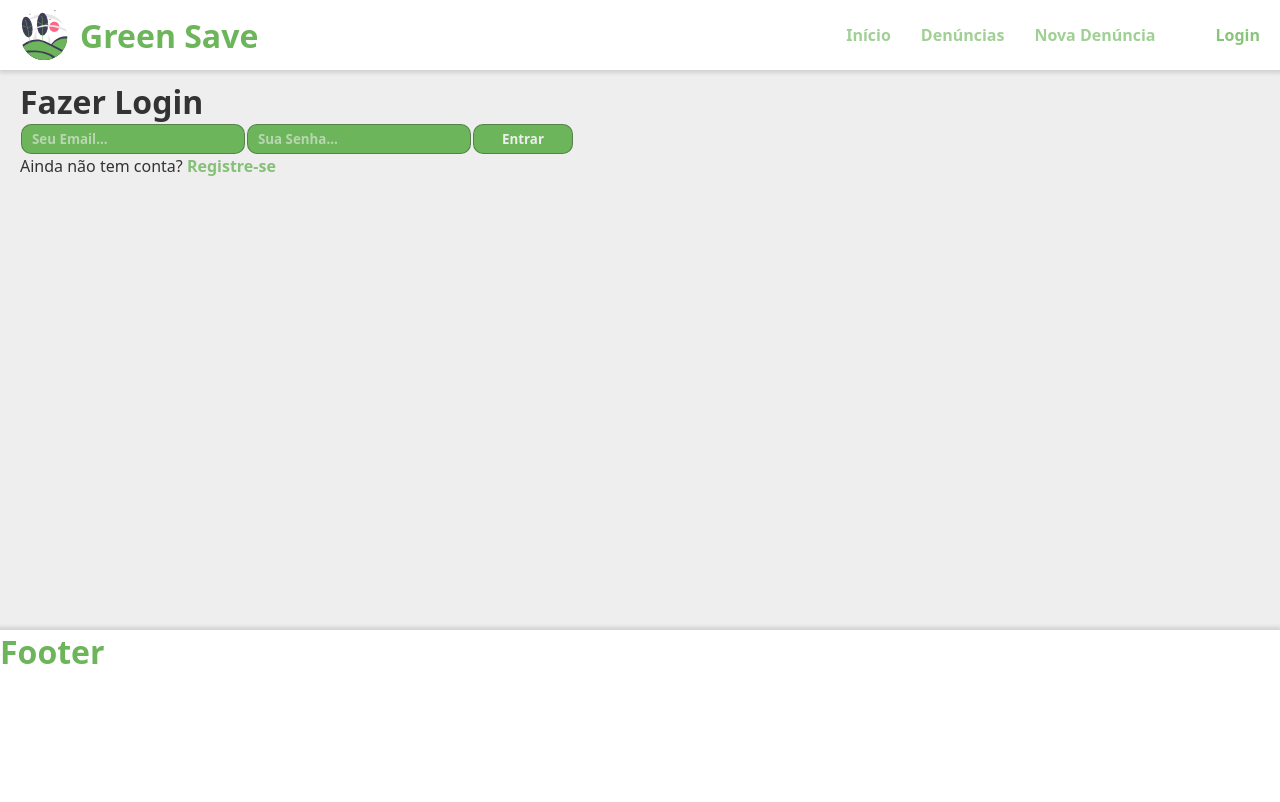
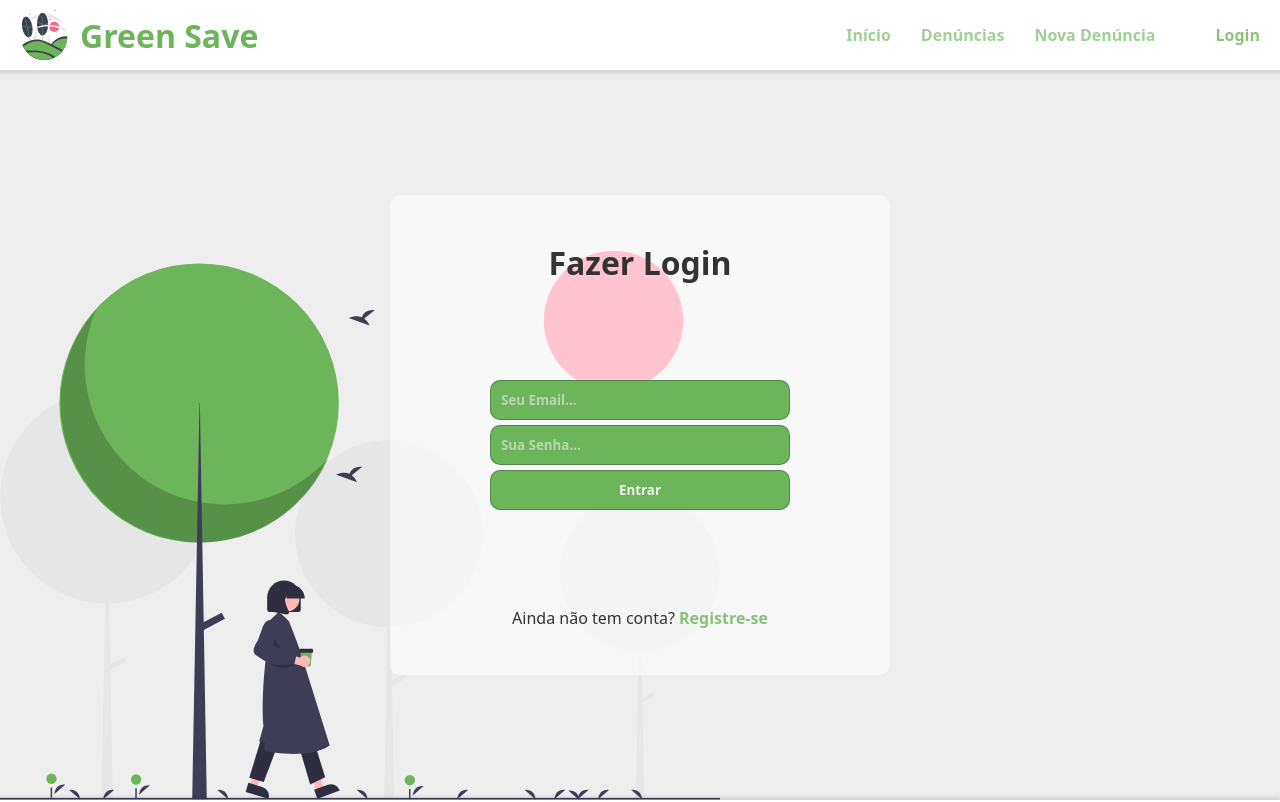
Before and after one commit to WillianM19/Selecao-02-2022-Pechinchou, a Next.js app: page /login in a window 1280 px wide. Shown: the top 802 px of the page. Built offline with nearby package versions, Linux system fonts and the light colour scheme.

Commit message:
Estilização da página de login

```diff
--- a/pages/login.js
+++ b/pages/login.js
@@ -33,14 +33,15 @@ export default function Login(){
 
     return(
         <main className={styles.login}>
+            <div className={styles.loginForm}>
                 <h1>Fazer Login</h1>
                 <form>
                     <input type="text" placeholder="Seu Email..." required onChange={(e) => setEmail(e.target.value)}></input>
                     <input type="password" placeholder="Sua Senha..." required onChange={(e) => setPassword(e.target.value)}></input>
                     <input type="submit" value="Entrar" onClick={iniciarSessao}></input>
                 </form>
-
                 <p>Ainda não tem conta? <Link href="/cadastro"><a>Registre-se</a></Link></p>
+            </div>
         </main>
     )
 }
--- a/styles/Login.module.css
+++ b/styles/Login.module.css
@@ -1,4 +1,32 @@
 .login {
     padding: 10px 20px;
-    min-height: 70vh;
+    min-height: calc(100vh - 70px);
+
+    display: flex;
+    justify-content: center;
+    align-items: center;
+
+    background-image: url("/images/wallking.svg");
+    background-repeat: no-repeat;
+    background-size: 90vh;
+    background-position: bottom left;
 }
+
+.loginForm {
+    width: 500px;
+    height: 60vh;
+    background-color: rgba(255, 255, 255, 0.616);
+    border-radius: 10px;
+
+    display: flex;
+    flex-direction: column;
+    justify-content: space-around;
+    align-items: center;
+}
+
+.loginForm input {
+    display: block;
+    margin: 5px auto;
+
+    width: 300px;
+}
--- a/styles/globals.css
+++ b/styles/globals.css
@@ -24,8 +24,8 @@ input {
   color: #EEE;
   font-weight: 700;
   border: 1px solid rgba(51, 51, 51, 0.397);
-  min-width: 100px;
-  height: 30px;
+  min-width: 200px;
+  height: 40px;
   margin: 1px;
   border-radius: 10px;
   background-color: var(--main-color);
```
Lines whose indentation alone changed are shown as unchanged.
